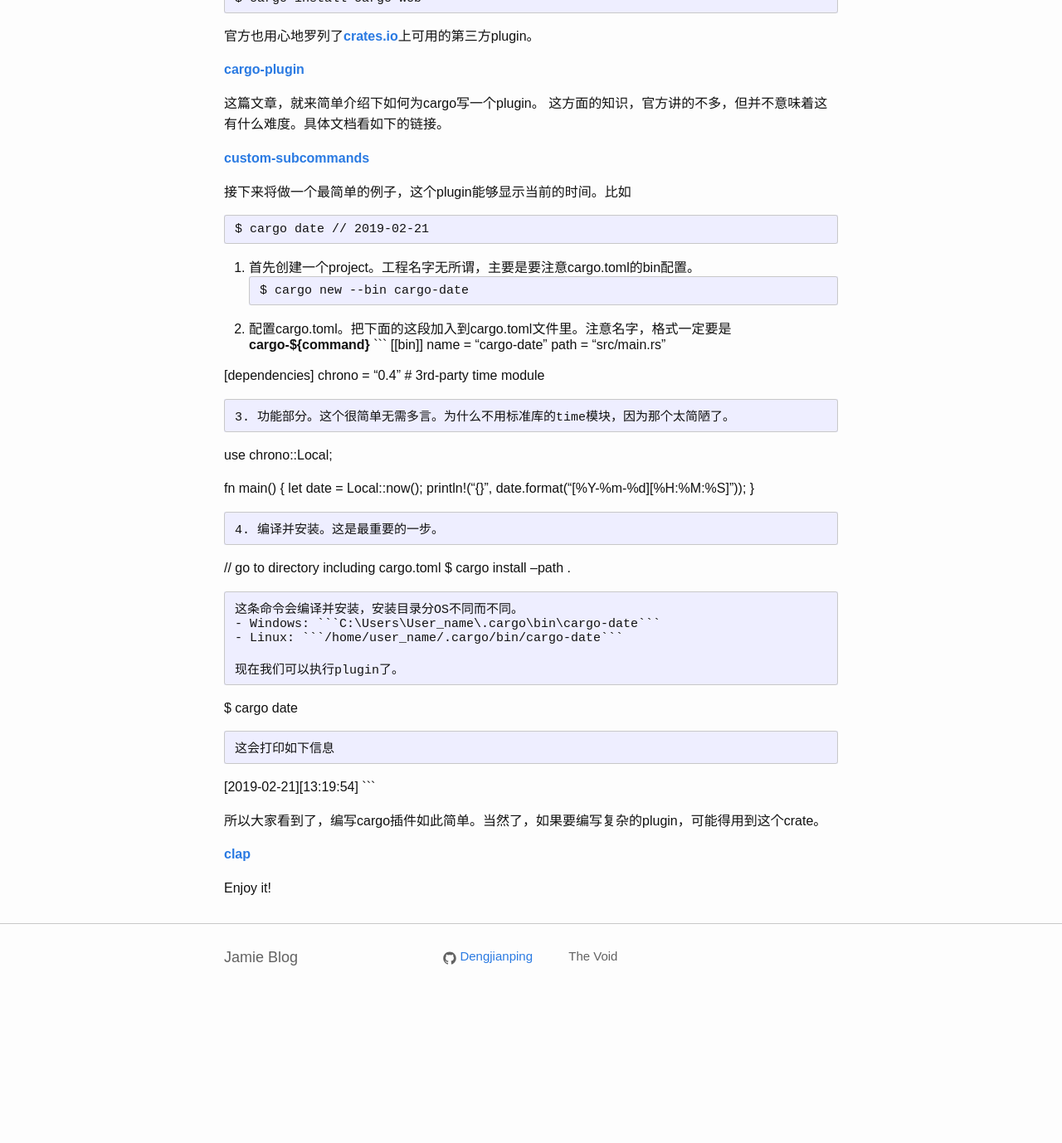
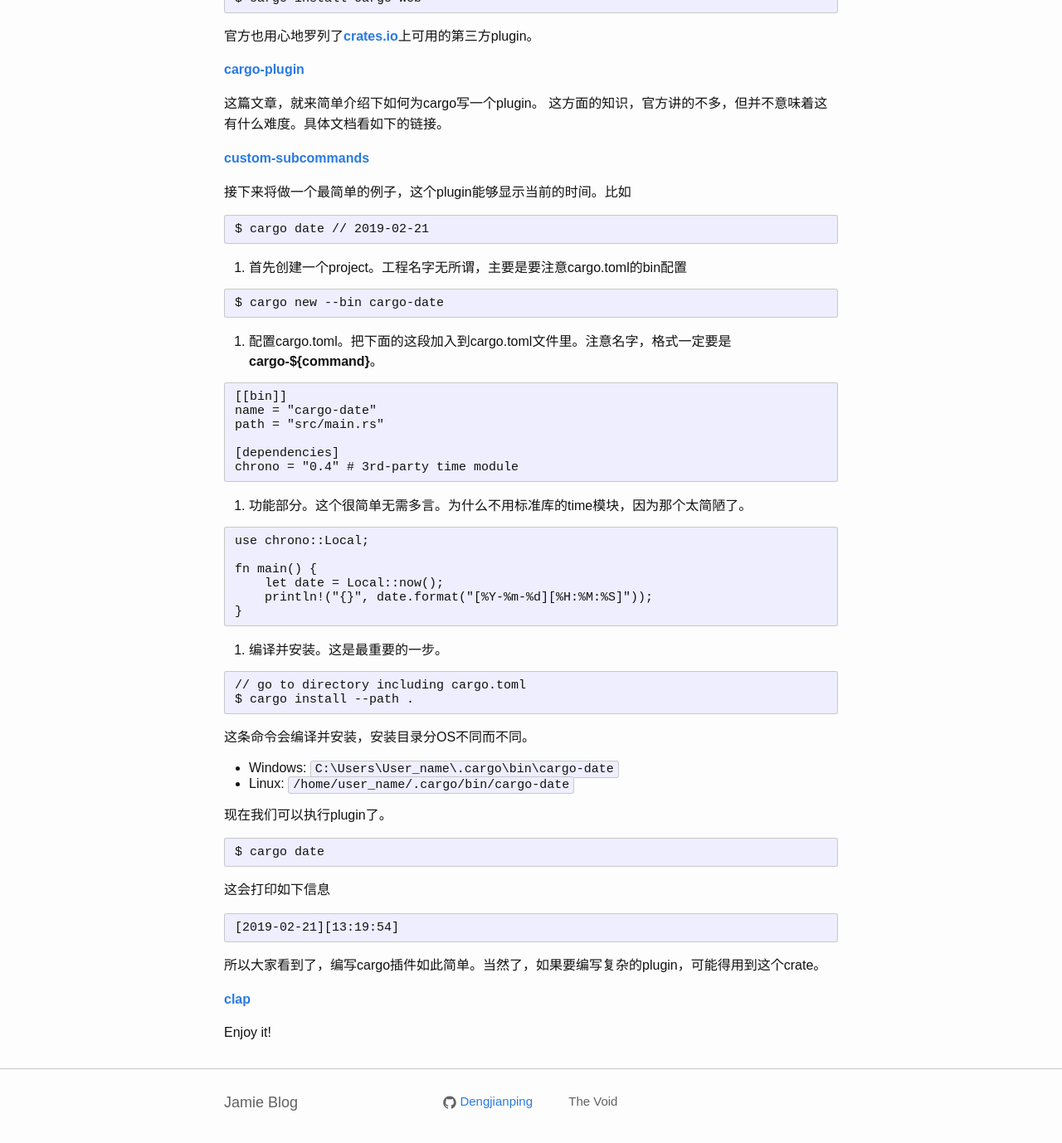
Before and after one commit to Dengjianping/Dengjianping.github.io, a Jekyll site: the page built from _posts/2019-02-22-如何为cargo写一个plugin.md, in a window 1280 px wide and 1400 px high, scrolled down 825 px. Shown: the top 1378 px of the window at 83% size. Built offline with Jekyll 4.4.1, drawn with Linux system fonts in a browser that asks for light colours; before the commit the page ends 2050 px from its top, so only the background shows below that.

````diff
--- a/_posts/2019-02-22-如何为cargo写一个plugin.md
+++ b/_posts/2019-02-22-如何为cargo写一个plugin.md
@@ -41,14 +41,18 @@ $ cargo install cargo-web
 
 
 接下来将做一个最简单的例子，这个plugin能够显示当前的时间。比如
+
 ```
 $ cargo date // 2019-02-21
 ```
-1. 首先创建一个project。工程名字无所谓，主要是要注意cargo.toml的bin配置。
+
+1. 首先创建一个project。工程名字无所谓，主要是要注意cargo.toml的bin配置
+
 ```
 $ cargo new --bin cargo-date
 ```
-2. 配置cargo.toml。把下面的这段加入到cargo.toml文件里。注意名字，格式一定要是**cargo-${command}**
+2. 配置cargo.toml。把下面的这段加入到cargo.toml文件里。注意名字，格式一定要是**cargo-${command}**。
+
 ```
 [[bin]]
 name = "cargo-date"
@@ -57,7 +61,9 @@ path = "src/main.rs"
 [dependencies]
 chrono = "0.4" # 3rd-party time module
 ```
+
 3. 功能部分。这个很简单无需多言。为什么不用标准库的time模块，因为那个太简陋了。
+
 ```
 use chrono::Local;
 
@@ -66,20 +72,27 @@ fn main() {
     println!("{}", date.format("[%Y-%m-%d][%H:%M:%S]"));
 }
 ```
+
 4. 编译并安装。这是最重要的一步。
+
 ```
 // go to directory including cargo.toml
 $ cargo install --path .
 ```
+
 这条命令会编译并安装，安装目录分OS不同而不同。
+
 - Windows: ```C:\Users\User_name\.cargo\bin\cargo-date```
 - Linux: ```/home/user_name/.cargo/bin/cargo-date```
 
 现在我们可以执行plugin了。
+
 ```
 $ cargo date
 ```
+
 这会打印如下信息
+
 ```
 [2019-02-21][13:19:54]
 ```
````
